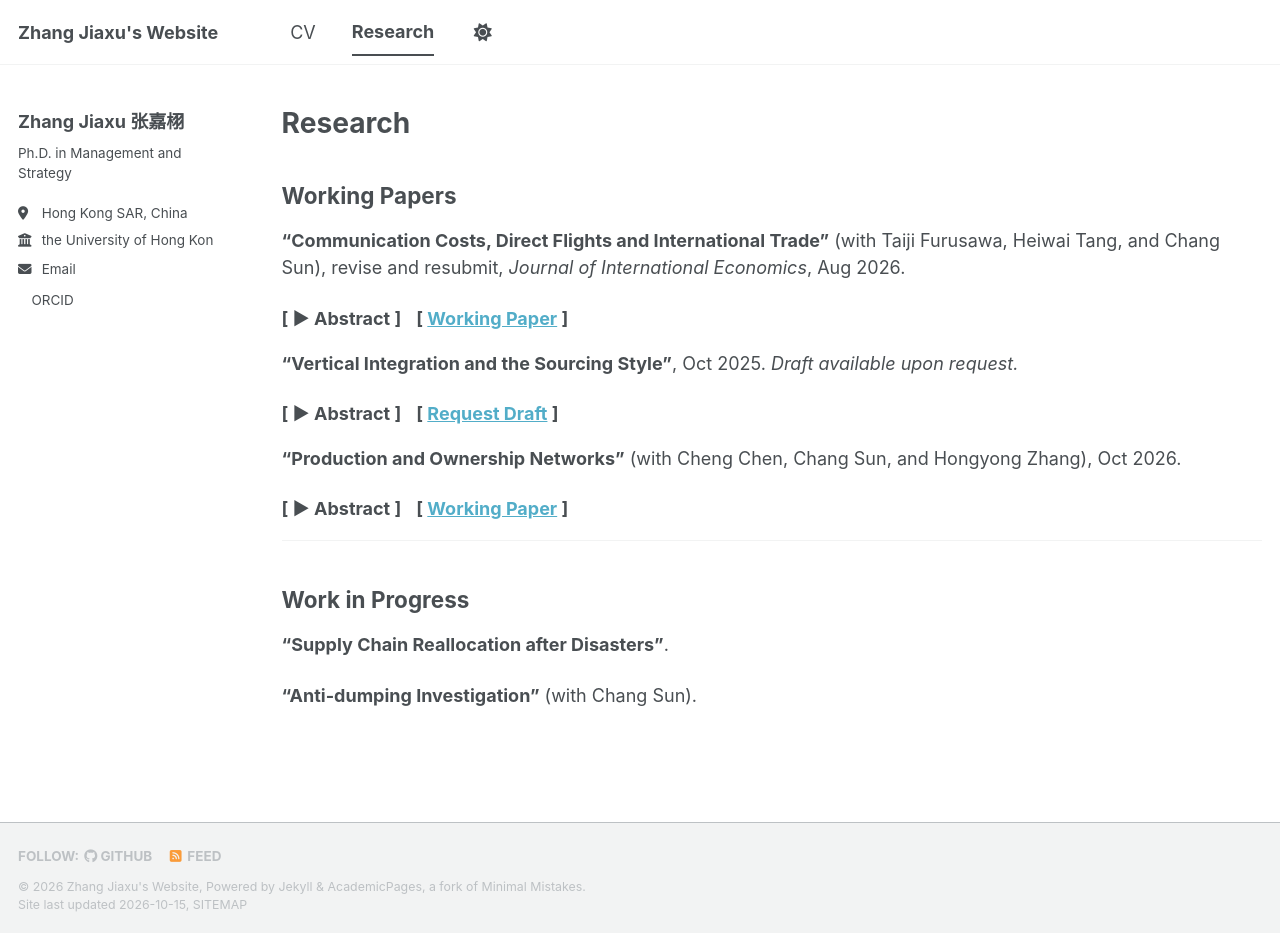
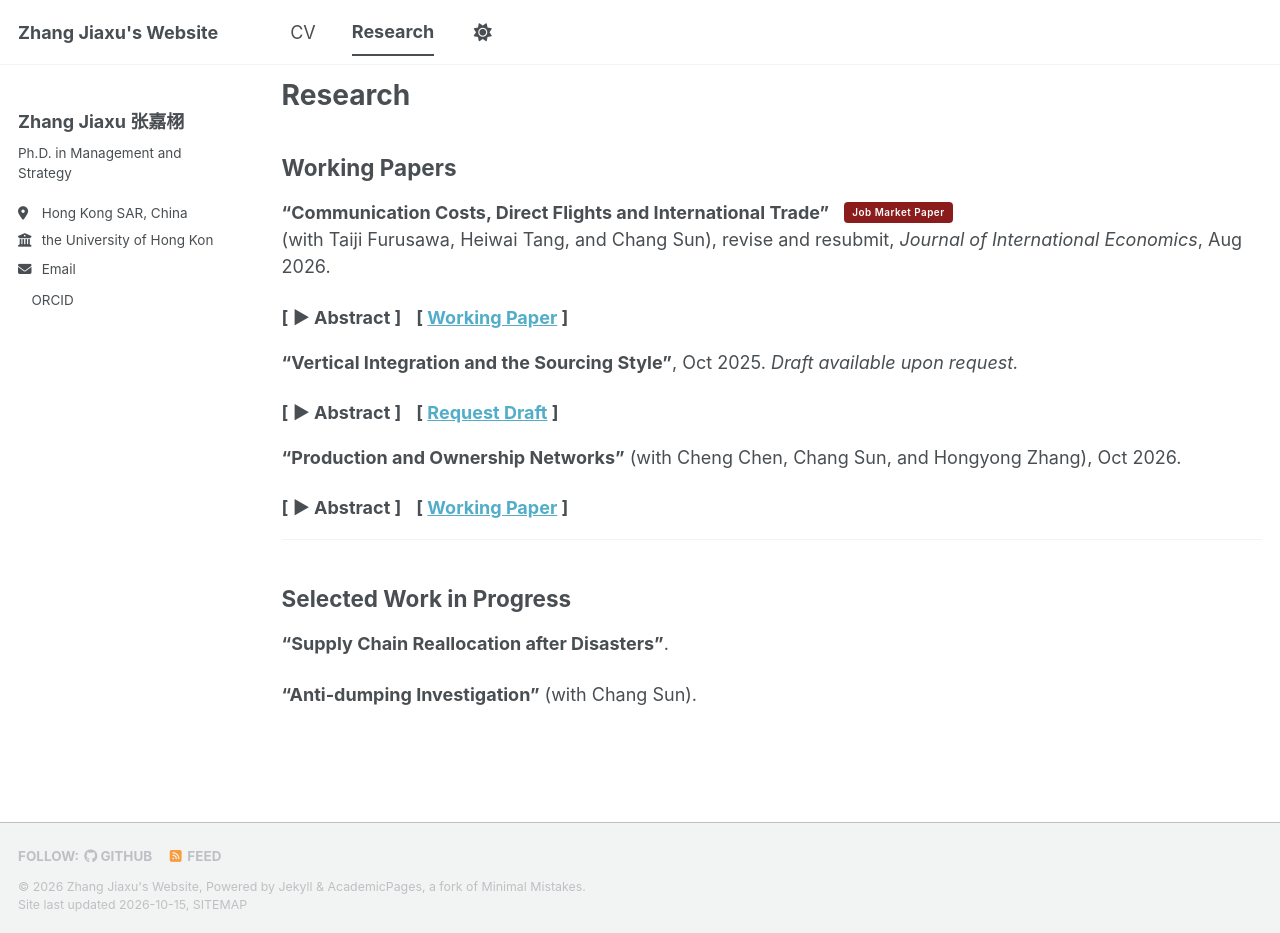
Before and after one commit to zhang-jia-xu/zhang-jia-xu.github.io, a Jekyll site: the page built from _pages/research.md, in a window 1280 px wide and 933 px high. Built offline with Jekyll 4.4.1, drawn with Linux system fonts in a browser that asks for light colours; a style sheet for code colours, icons or effects is not loaded; part of the change alters nothing that is shown.

Commit message:
update job market paper

```diff
--- a/_pages/research.md
+++ b/_pages/research.md
@@ -6,19 +6,66 @@ author_profile: true
 ---
 
 <style>
-  /* 独立微调 Research 页面主标题的顶部位置 */
+  /* 独立微调 Research 页面主标题的顶部位置（保留你之前的设置） */
   .page__title {
-    margin-top: 8px !important; /* 调整这个数值：不同于主页，这里可以独立设定 */
+    margin-top: -20px !important;
+  }
+
+  /* 1. 限制点击区域，只包裹文字宽度，点空白处不再触发 */
+  .abstract-summary {
+    cursor: pointer;
+    display: inline-flex;  /* 让它紧凑排列 */
+    align-items: center;
+    width: max-content;    /* 关键：宽度仅限文字大小，不拉伸到整行 */
+    list-style: none;      /* 隐藏系统自带的默认小三角 */
+  }
+  .abstract-summary::-webkit-details-marker {
+    display: none;         /* 针对苹果设备的隐藏 */
+  }
+
+  /* 2. 给小箭头单独加一个平滑的旋转动画 */
+  .arrow-icon {
+    display: inline-block;
+    transition: transform 0.25s ease; /* 0.25秒的平滑转身 */
+  }
+
+  /* 3. 当菜单处于展开 (open) 状态时，箭头向下旋转 90 度 */
+  details[open] .arrow-icon {
+    transform: rotate(90deg);
+  }
+
+/* JMP 高亮标签专属样式 (白天模式/默认) */
+  .jmp-tag {
+    display: inline-block;
+    background-color: #8b1c1c; /* 白天：沉稳的暗红色 */
+    color: #ffffff;            /* 纯白文字 */
+    font-size: 0.55em;
+    font-weight: 600;
+    padding: 3px 8px;
+    border-radius: 4px;
+    vertical-align: middle;
+    margin-left: 10px;
+    position: relative;
+    top: -2px;
+    letter-spacing: 0.5px;
+  }
+
+  /* JMP 高亮标签 - 自动适配夜间模式 (Dark Mode) */
+  @media (prefers-color-scheme: dark) {
+    .jmp-tag {
+      background-color: #e55353; /* 夜间：换成更明亮的亮红色/珊瑚红，防止和黑底融合 */
+      color: #ffffff;            /* 文字保持白色 */
+    }
   }
 </style>
 
 ## Working Papers
 
-**"Communication Costs, Direct Flights and International Trade"** (with Taiji Furusawa, Heiwai Tang, and Chang Sun), revise and resubmit, *Journal of International Economics*, Aug 2026.
+**"Communication Costs, Direct Flights and International Trade"** <span class="jmp-tag">Job Market Paper</span> <br> (with Taiji Furusawa, Heiwai Tang, and Chang Sun), revise and resubmit, *Journal of International Economics*, Aug 2026.
 
 <details>
-  <summary style="cursor: pointer; display: flex; align-items: center;">
-    <b>[ &#9654; Abstract ]</b>
+  <summary class="abstract-summary">
+    <b>[ <span class="arrow-icon">&#9654;</span> Abstract ]</b>
     <span style="margin-left: 15px;"><b>[ <a href="/files/paper_Airlines.pdf">Working Paper</a> ]</b></span>
   </summary>
 
@@ -31,8 +78,8 @@ author_profile: true
 *Draft available upon request.*
 
 <details>
-  <summary style="cursor: pointer; display: flex; align-items: center;">
-    <b>[ &#9654; Abstract ]</b>
+  <summary class="abstract-summary">
+    <b>[ <span class="arrow-icon">&#9654;</span> Abstract ]</b>
     <span style="margin-left: 15px;"><b>[ <a href="mailto:zhjiaxu@connect.hku.hk?subject=Request for Draft: Vertical Integration and the Sourcing Style">Request Draft</a> ]</b></span>
   </summary>
 
@@ -44,8 +91,8 @@ author_profile: true
 **"Production and Ownership Networks"** (with Cheng Chen, Chang Sun, and Hongyong Zhang), Oct 2026.
 
 <details>
-  <summary style="cursor: pointer; display: flex; align-items: center;">
-    <b>[ &#9654; Abstract ]</b>
+  <summary class="abstract-summary">
+    <b>[ <span class="arrow-icon">&#9654;</span> Abstract ]</b>
     <span style="margin-left: 15px;"><b>[ <a href="/files/paper_TSR.pdf">Working Paper</a> ]</b></span>
   </summary>
 
@@ -56,7 +103,7 @@ author_profile: true
 
 ---
 
-## Work in Progress
+## Selected Work in Progress
 
 **"Supply Chain Reallocation after Disasters"**.
 
```
Also changed, not shown: 1 other file.
